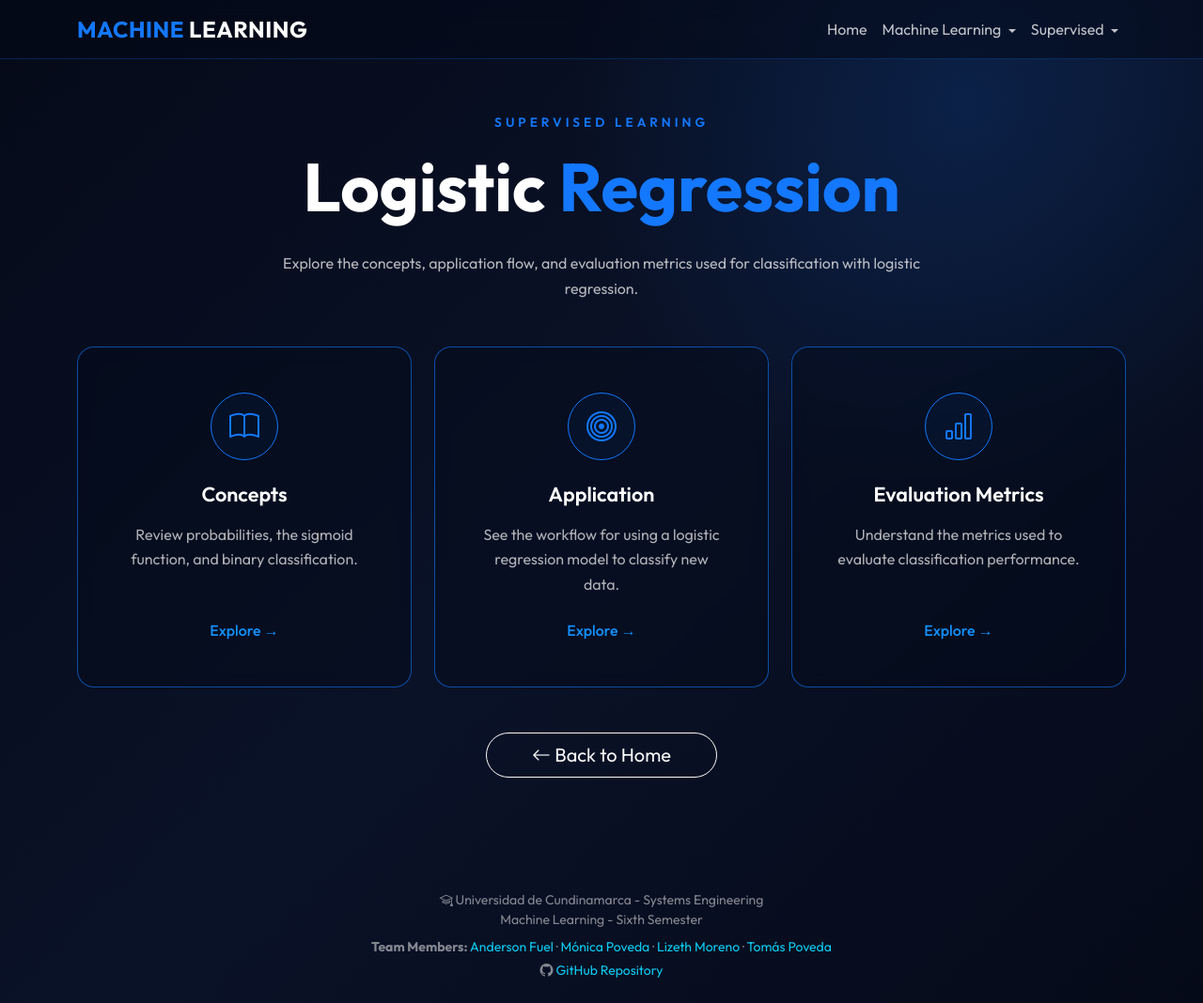
After one commit to MonicaPoveda/Machinegroup, a Flask app: page /logistic_regression in a window 1280 px wide. The commit adds this page. Shown: the whole page at 94% size. Run offline with Flask 3, Linux system fonts and the light colour scheme; parts of the project's set-up code (start-up, migrations or seed data) failed here and were passed over.

Commit message:
feat: add regression algorithm menus to home

```diff
--- a/app.py
+++ b/app.py
@@ -103,6 +103,40 @@ def linear_regression_application():
         intercept=intercept
     )
 
+# LINEAR REGRESSION MENU
+@app.route("/linear_regression")
+def linear_regression_menu():
+    return render_template("linear_regression/linear_regression.html")
+
+# LOGISTIC REGRESSION MENU AND PLACEHOLDER PAGES
+@app.route("/logistic_regression")
+def logistic_regression_menu():
+    return render_template("logistic_regression/logistic_regression.html")
+
+@app.route("/logistic_regression/concepts")
+def logistic_regression_concepts():
+    return render_template(
+        "logistic_regression/placeholder.html",
+        page_title="Logistic Regression Concepts",
+        page_type="Concepts"
+    )
+
+@app.route("/logistic_regression/application")
+def logistic_regression_application():
+    return render_template(
+        "logistic_regression/placeholder.html",
+        page_title="Logistic Regression Application",
+        page_type="Application"
+    )
+
+@app.route("/logistic_regression/evaluation-metrics")
+def logistic_regression_metrics():
+    return render_template(
+        "logistic_regression/placeholder.html",
+        page_title="Logistic Regression Evaluation Metrics",
+        page_type="Evaluation Metrics"
+    )
+
 # USE CASES
 @app.route("/use_cases")
 def use_cases():
@@ -132,6 +166,11 @@ def case4():
 @app.route("/SVM/concepts")
 def svm_concepts():
     return render_template("svm/conceptsSVM.html")
+
+# SVM MENU
+@app.route("/SVM")
+def svm_menu():
+    return render_template("svm/svm.html")
 
 # SVM APPLICATION
 @app.route("/SVM/application", methods=["GET", "POST"])
--- a/static/css/concepts.css
+++ b/static/css/concepts.css
@@ -141,9 +141,6 @@
 /* Section anchor offset + scroll-reveal animation */
 .concept-section {
     scroll-margin-top: 150px;
-    opacity: 0;
-    transform: translateY(24px);
-    transition: opacity 0.6s ease, transform 0.6s ease;
 }
 
 .concept-section.is-visible {
--- a/templates/base.html
+++ b/templates/base.html
@@ -87,10 +87,10 @@
                             <li><hr class="dropdown-divider"></li>
                             <li><span class="dropdown-header">Logistic Regression</span></li>
 
-                            <!--  links for topics Logistic Regression -->
-                            <li><a class="dropdown-item" href="#">Concepts</a></li>
-                            <li><a class="dropdown-item" href="#">Application</a></li>
-                            <li><a class="dropdown-item" href="#">Evaluation Metrics</a></li>
+                            <!-- Links for topics Logistic Regression -->
+                            <li><a class="dropdown-item" href="{{ url_for('logistic_regression_concepts') }}">Concepts</a></li>
+                            <li><a class="dropdown-item" href="{{ url_for('logistic_regression_application') }}">Application</a></li>
+                            <li><a class="dropdown-item" href="{{ url_for('logistic_regression_metrics') }}">Evaluation Metrics</a></li>
 
                             <li><hr class="dropdown-divider"></li>
                             <li><span class="dropdown-header">Support Vector Machine (SVM)</span></li>
--- /dev/null
+++ b/templates/logistic_regression/logistic_regression.html
@@ -0,0 +1,54 @@
+{% extends "base.html" %}
+
+{% block title %}Logistic Regression{% endblock %}
+
+{% block content %}
+<div class="container py-5" style="padding-top: 120px !important;">
+    <div class="text-center mb-5">
+        <div class="section-label mb-3">SUPERVISED LEARNING</div>
+        <h1 class="display-2 fw-bold text-white">Logistic <span class="brand-highlight">Regression</span></h1>
+        <p class="section-description mx-auto mt-4">
+            Explore the concepts, application flow, and evaluation metrics used for classification with logistic regression.
+        </p>
+    </div>
+
+    <div class="row g-4 justify-content-center">
+        <div class="col-12 col-md-6 col-lg-4 d-flex">
+            <div class="card explore-card text-center w-100">
+                <div class="card-body p-4 p-lg-5">
+                    <div class="card-icon mb-4"><i class="bi bi-book"></i></div>
+                    <h2 class="card-title mb-3">Concepts</h2>
+                    <p class="card-text mb-4">Review probabilities, the sigmoid function, and binary classification.</p>
+                    <a href="{{ url_for('logistic_regression_concepts') }}" class="explore-link">Explore →</a>
+                </div>
+            </div>
+        </div>
+        <div class="col-12 col-md-6 col-lg-4 d-flex">
+            <div class="card explore-card text-center w-100">
+                <div class="card-body p-4 p-lg-5">
+                    <div class="card-icon mb-4"><i class="bi bi-bullseye"></i></div>
+                    <h2 class="card-title mb-3">Application</h2>
+                    <p class="card-text mb-4">See the workflow for using a logistic regression model to classify new data.</p>
+                    <a href="{{ url_for('logistic_regression_application') }}" class="explore-link">Explore →</a>
+                </div>
+            </div>
+        </div>
+        <div class="col-12 col-md-6 col-lg-4 d-flex">
+            <div class="card explore-card text-center w-100">
+                <div class="card-body p-4 p-lg-5">
+                    <div class="card-icon mb-4"><i class="bi bi-bar-chart"></i></div>
+                    <h2 class="card-title mb-3">Evaluation Metrics</h2>
+                    <p class="card-text mb-4">Understand the metrics used to evaluate classification performance.</p>
+                    <a href="{{ url_for('logistic_regression_metrics') }}" class="explore-link">Explore →</a>
+                </div>
+            </div>
+        </div>
+    </div>
+
+    <div class="text-center mt-5">
+        <a href="{{ url_for('home') }}" class="btn btn-outline-light btn-lg px-5 rounded-pill">
+            <i class="bi bi-arrow-left"></i> Back to Home
+        </a>
+    </div>
+</div>
+{% endblock %}
```
Also changed, not shown: templates/home.html (+21 -11 lines), templates/linear_regression/linear_regression.html (added, +44 -0 lines), templates/logistic_regression/placeholder.html (added, +34 -0 lines), templates/svm/svm.html (added, +54 -0 lines).
